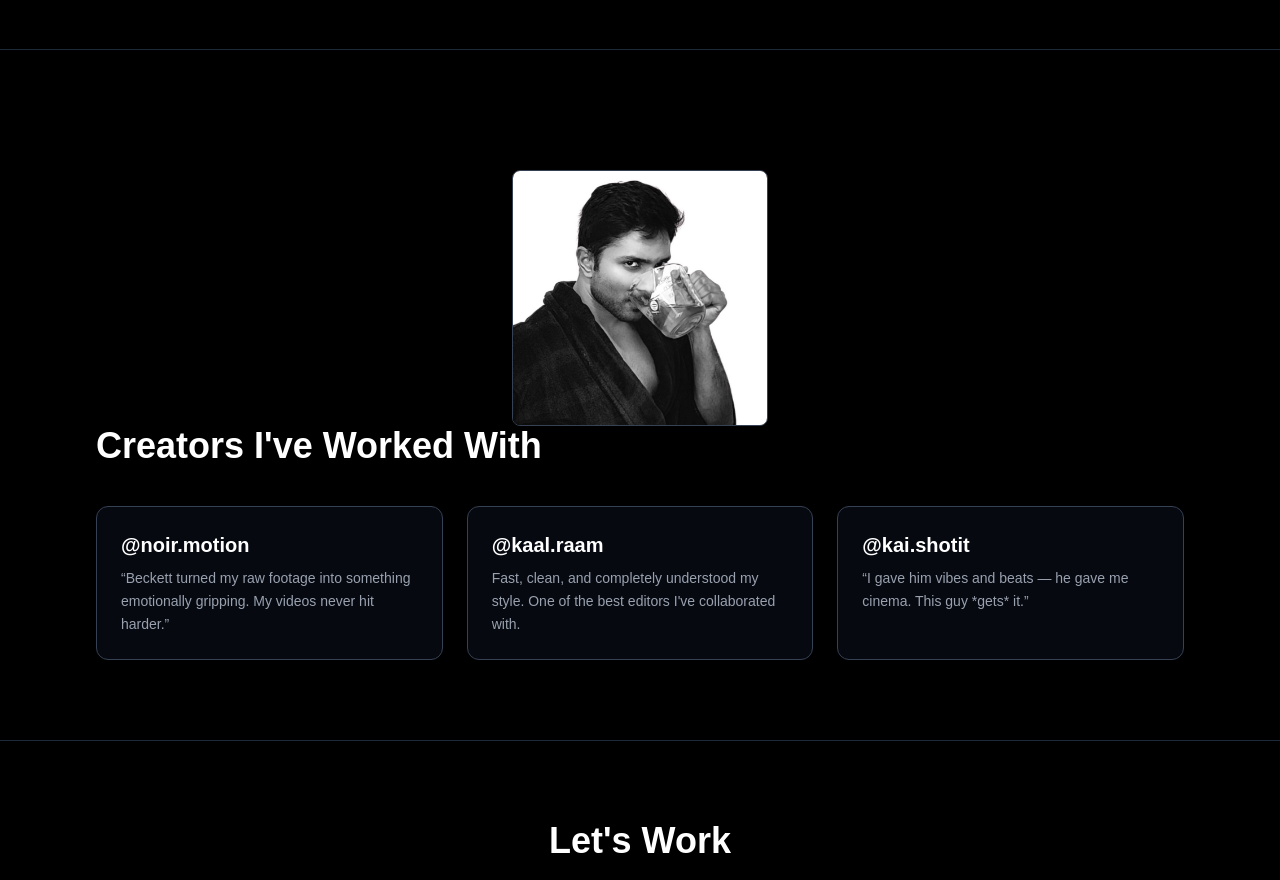
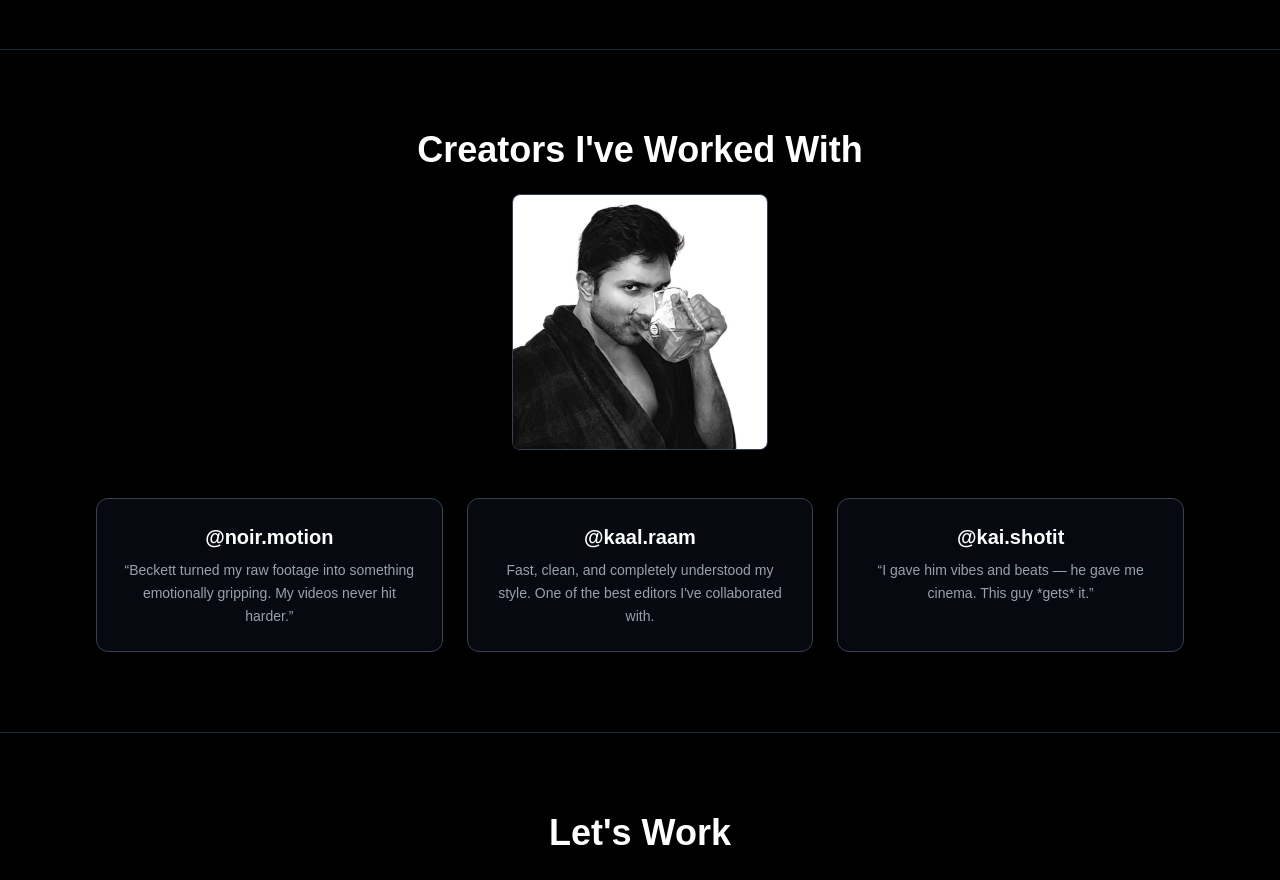
Before and after one commit to beckettcb/beckett-portfolio, a Next.js app: page / in a window 1280 px wide. Shown: the part 1700-2580 px from the top of the page. Built offline with nearby package versions, Linux system fonts and the light colour scheme; a web font is replaced by a local one.

Commit message:
change image position in creators section

```diff
--- a/pages/index.js
+++ b/pages/index.js
@@ -101,15 +101,16 @@ export default function Home() {
 
       {/* Creators Section */}
       <section id="creators" className="bg-black text-white py-20 px-6 md:px-24 border-t border-gray-800">
-      <div className="mt-10 flex justify-center">
+        <div className="max-w-6xl mx-auto text-center">
+          <h3 className="text-3xl md:text-4xl font-semibold mb-6">Creators I&apos;ve Worked With</h3>
+
+          <div className="flex justify-center mb-12">
         <img
           src="/kaal.png"
          alt="Extra Visual"
          className="w-64 h-auto rounded-lg border border-gray-700"
        />
     </div>
-        <div className="max-w-6xl mx-auto">
-          <h3 className="text-3xl md:text-4xl font-semibold mb-10">Creators I&apos;ve Worked With</h3>
           <div className="grid grid-cols-1 md:grid-cols-2 lg:grid-cols-3 gap-6">
             <div className="border border-gray-700 rounded-xl p-6 bg-gray-900/40 hover:bg-gray-900 transition">
               <h4 className="text-xl font-semibold mb-2">@noir.motion</h4>
```
